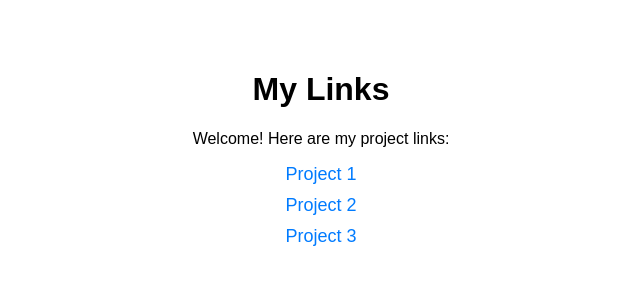
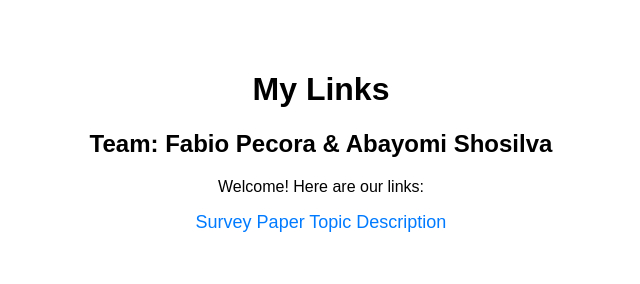
Before and after one commit to fabio-pecora/topics-in-system-simulation-csc754, a plain HTML site: page index.html in a window 1280 px wide. Shown: the whole page, without its empty margins (319-959 px from the left). Drawn offline with Linux system fonts and the light colour scheme.

Commit message:
first release of webpage

```diff
--- a/index.html
+++ b/index.html
@@ -29,10 +29,10 @@
 <body>
   <div class="container">
     <h1>My Links</h1>
-    <p>Welcome! Here are my project links:</p>
-    <a href="https://example.com/project1" target="_blank">Project 1</a>
-    <a href="https://example.com/project2" target="_blank">Project 2</a>
-    <a href="https://example.com/project3" target="_blank">Project 3</a>
+    <h2> Team: Fabio Pecora & Abayomi Shosilva </h2>
+    <p>Welcome! Here are our links:</p>
+    <a href="https://example.com/project1" target="_blank">Survey Paper Topic Description</a>
+
   </div>
 </body>
 </html>
```
